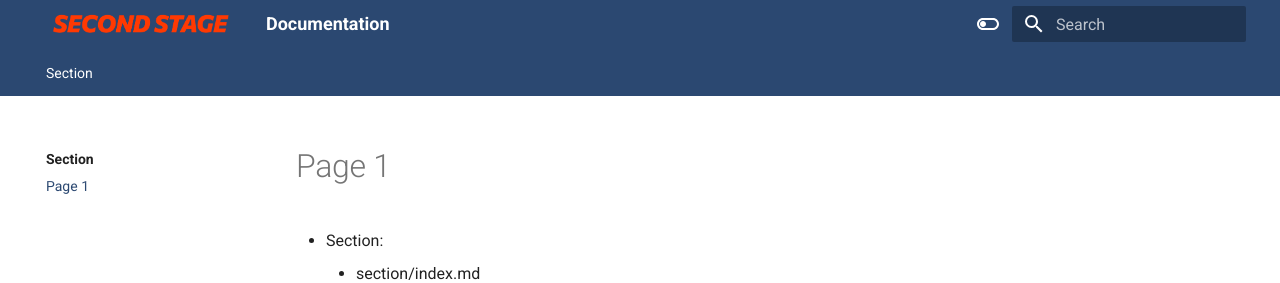
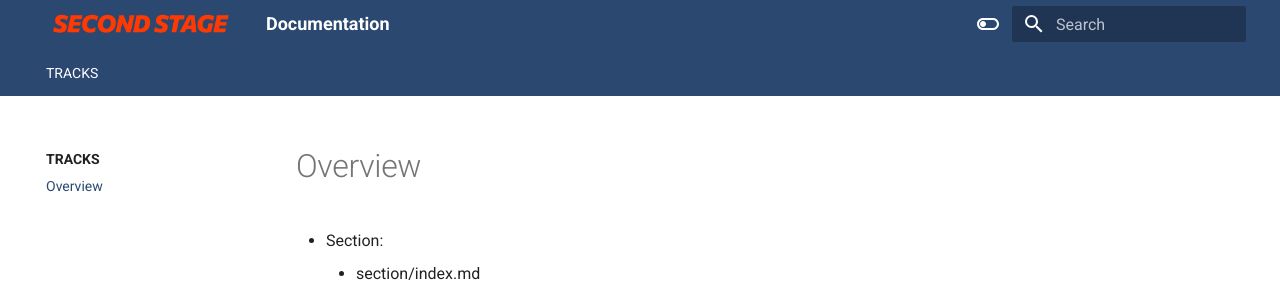
Before and after one commit to secondstage-io/tracks-documentation, an MkDocs documentation site: the page built from docs/tracks/attribution-tracking.md, in a window 1280 px wide. Shown: the top 283 px of the page. Built offline with MkDocs 1.6.1 and Material for MkDocs 9.7.7, drawn with Linux system fonts in a browser that asks for light colours.

Commit message:
Update mkdocs.yml
even more nav changes

```diff
--- a/mkdocs.yml
+++ b/mkdocs.yml
@@ -69,6 +69,6 @@ copyright: |
   &copy; 2024 <a href="https://secondstage.io"  target="_blank" rel="noopener">Second Stage GmbH</a>
 
 nav:
-  - Section:
+  - TRACKS:
     - tracks/index.md
-    - Page 1: tracks/attribution-tracking.md
+    - Overview: tracks/attribution-tracking.md
```
